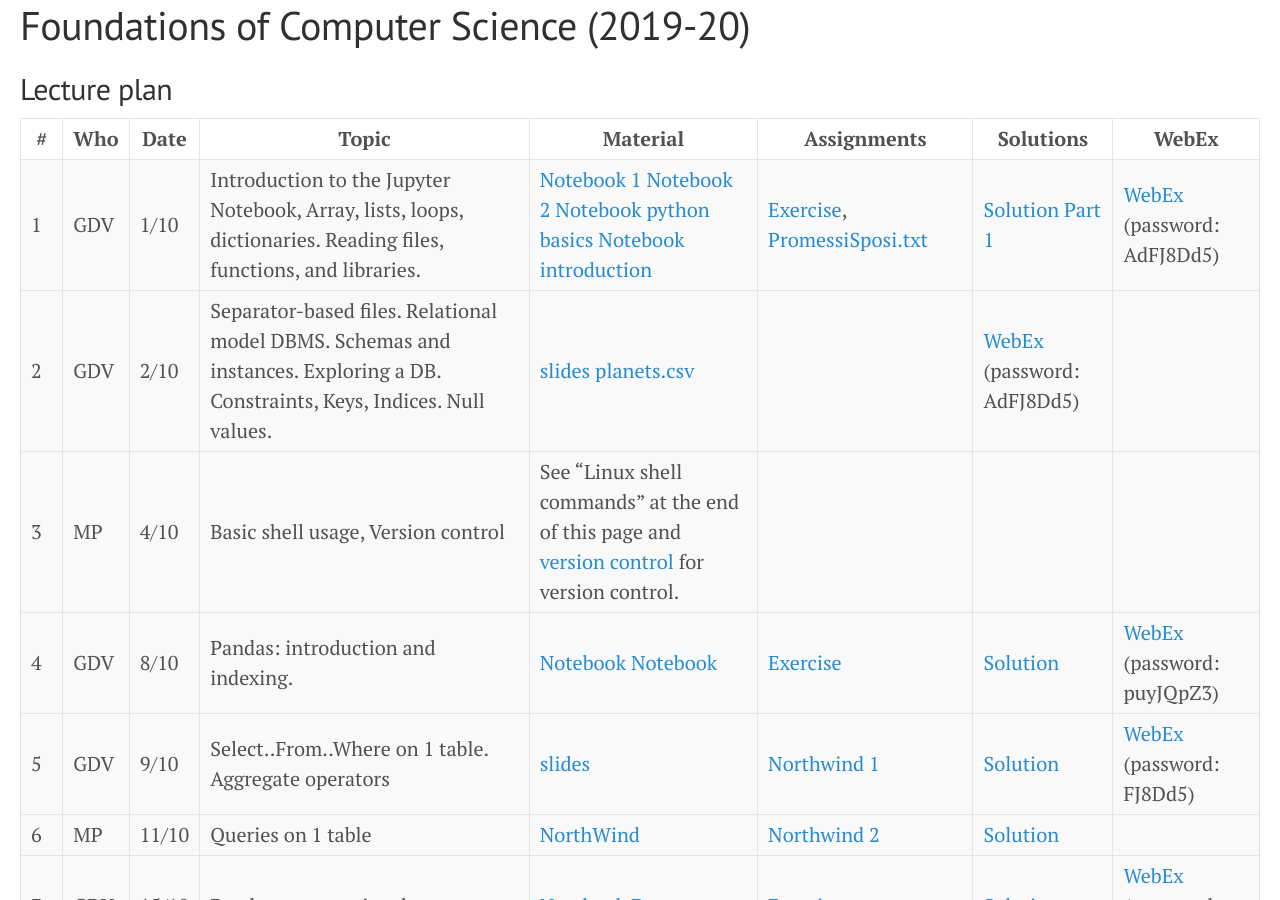
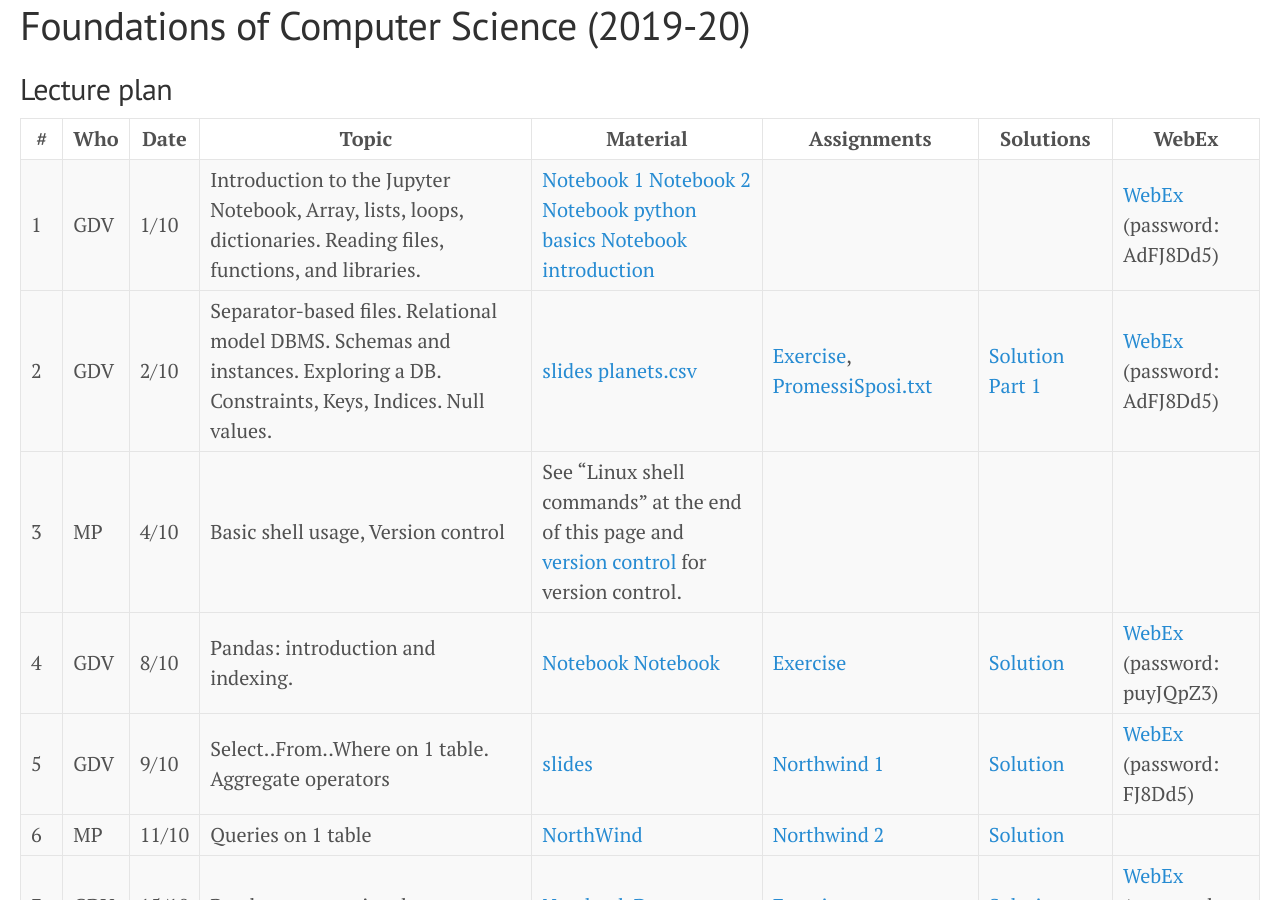
Before and after one commit to gdv/foundationsCS, a Jekyll site: the page built from docs/index.md, in a window 1280 px wide and 900 px high. Built offline with Jekyll 4.4.1, drawn with Linux system fonts in a browser that asks for light colours.

```diff
--- a/docs/index.md
+++ b/docs/index.md
@@ -8,9 +8,9 @@ title: Foundations of Computer Science (2019-20)
 
 | #  | Who | Date  |Topic      | Material   | Assignments   | Solutions | WebEx  |
 | -- | --- | ----- | --------- | ---------- | ------------- | --------- | -----  |
-| 1 | GDV | 1/10 | Introduction to the Jupyter Notebook, Array, lists, loops, dictionaries. Reading files, functions, and libraries.  | [Notebook 1](https://jakevdp.github.io/PythonDataScienceHandbook/01.00-ipython-beyond-normal-python.html) [Notebook 2](https://github.com/gdv/EngComp/blob/master/modules/1_offtheground/1_Interacting_with_Python.ipynb) [Notebook python basics](https://nbviewer.jupyter.org/github/gdv/foundationsCS/blob/master/py-01-basics.ipynb) [Notebook introduction](https://nbviewer.jupyter.org/github/gdv/foundationsCS/blob/master/py-02-intro-notebook.ipynb) | [Exercise](https://github.com/gdv/foundationsCS/blob/master/ex-01-DictFilesFunc.ipynb), [PromessiSposi.txt](https://github.com/gdv/foundationsCS/blob/master/ex-data/PromessiSposi.txt)  |         [Solution Part 1](https://github.com/gdv/foundationsCS/blob/master/ex-01-DictFilesFunc-solution-full.ipynb)                   | [WebEx](https://unimib.webex.com/unimib/j.php?MTID=m1927376b10d166bbfd9fa211b65f237e) (password: AdFJ8Dd5)
+| 1 | GDV | 1/10 | Introduction to the Jupyter Notebook, Array, lists, loops, dictionaries. Reading files, functions, and libraries.  | [Notebook 1](https://jakevdp.github.io/PythonDataScienceHandbook/01.00-ipython-beyond-normal-python.html) [Notebook 2](https://github.com/gdv/EngComp/blob/master/modules/1_offtheground/1_Interacting_with_Python.ipynb) [Notebook python basics](https://nbviewer.jupyter.org/github/gdv/foundationsCS/blob/master/py-01-basics.ipynb) [Notebook introduction](https://nbviewer.jupyter.org/github/gdv/foundationsCS/blob/master/py-02-intro-notebook.ipynb) |  |  | [WebEx](https://unimib.webex.com/unimib/j.php?MTID=m1927376b10d166bbfd9fa211b65f237e) (password: AdFJ8Dd5)
 | -- | --- | ----- | --------- | ---------- | ------------- | --------- | -----  |
-| 2 | GDV | 2/10 | Separator-based files. Relational model DBMS. Schemas and instances. Exploring a DB. Constraints, Keys, Indices. Null values. | [slides](https://github.com/gdv/introduction_to_relational_databases/raw/master/01-intro.pdf) [planets.csv](https://raw.githubusercontent.com/mwaskom/seaborn-data/master/planets.csv) |  |[WebEx](https://unimib.webex.com/unimib/j.php?MTID=m7b925c45780d80228b7611e5cee65299) (password: AdFJ8Dd5)
+| 2 | GDV | 2/10 | Separator-based files. Relational model DBMS. Schemas and instances. Exploring a DB. Constraints, Keys, Indices. Null values. | [slides](https://github.com/gdv/introduction_to_relational_databases/raw/master/01-intro.pdf) [planets.csv](https://raw.githubusercontent.com/mwaskom/seaborn-data/master/planets.csv) | [Exercise](https://github.com/gdv/foundationsCS/blob/master/ex-01-DictFilesFunc.ipynb), [PromessiSposi.txt](https://github.com/gdv/foundationsCS/blob/master/ex-data/PromessiSposi.txt) | [Solution Part 1](https://github.com/gdv/foundationsCS/blob/master/ex-01-DictFilesFunc-solution-full.ipynb)  |[WebEx](https://unimib.webex.com/unimib/j.php?MTID=m7b925c45780d80228b7611e5cee65299) (password: AdFJ8Dd5)
 | -- | --- | ----- | --------- | ---------- | ------------- | --------- | -----  |
 | 3 | MP | 4/10 |  Basic shell usage, Version control | See "Linux shell commands" at the end of this page and [version control](http://swcarpentry.github.io/git-novice/) for version control. |
 | -- | --- | ----- | --------- | ---------- | ------------- | --------- | -----  |
```
